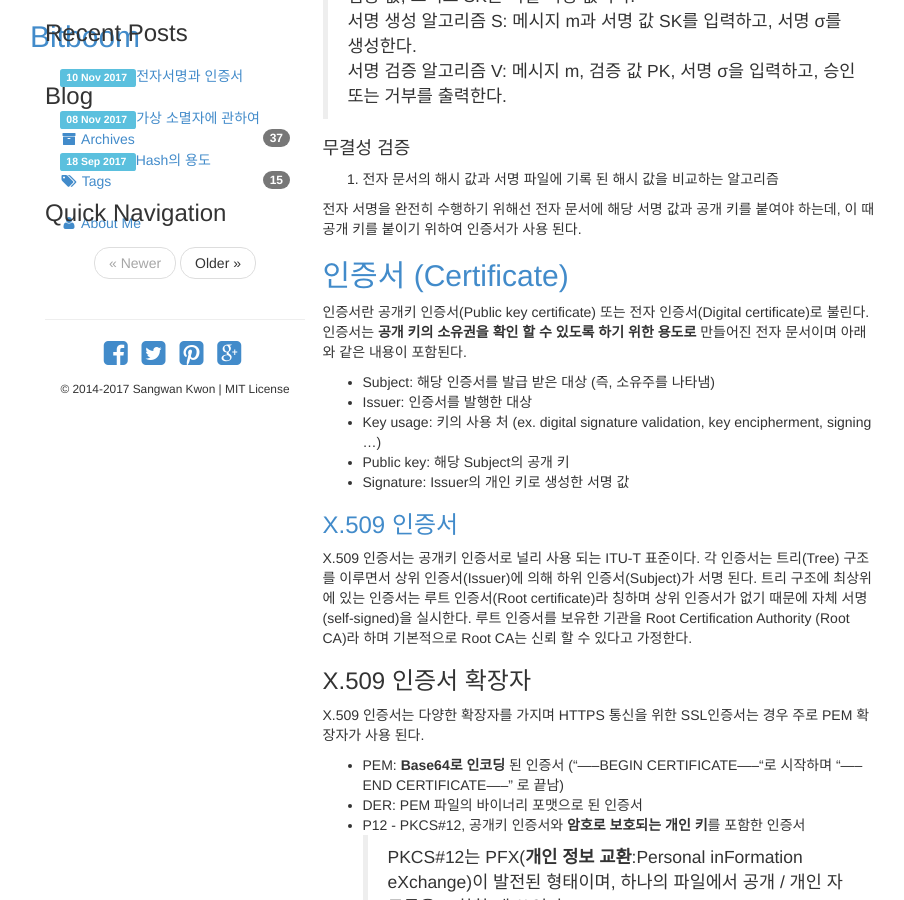
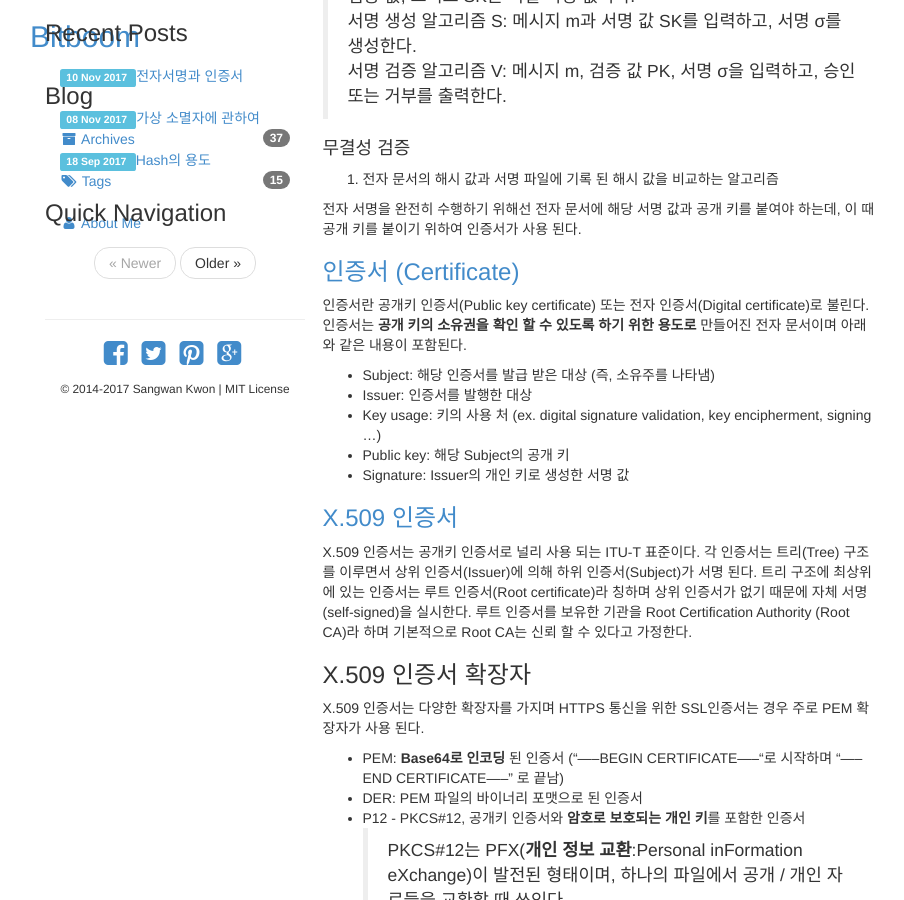
Before and after one commit to bitboom/bitboom.github.io, a Jekyll site: the page built from _posts/2017-11-10-certificate-basis.md, in a window 1280 px wide and 900 px high, scrolled down 824 px. Shown: the whole window, without its empty margins (40-944 px from the left). Built offline with Jekyll 4.4.1, drawn with Linux system fonts in a browser that asks for light colours.

```diff
--- a/_posts/2017-11-10-certificate-basis.md
+++ b/_posts/2017-11-10-certificate-basis.md
@@ -36,7 +36,7 @@ tags: [digital signature]
 
  전자 서명을 완전히 수행하기 위해선 전자 문서에 해당 서명 값과 공개 키를 붙여야 하는데, 이 때 공개 키를 붙이기 위하여 인증서가 사용 된다.
 
-## [인증서 (Certificate)][3]
+### [인증서 (Certificate)][3]
  인증서란 공개키 인증서(Public key certificate) 또는 전자 인증서(Digital certificate)로 불린다. 인증서는 **공개 키의 소유권을 확인 할 수 있도록 하기 위한 용도로** 만들어진 전자 문서이며 아래와 같은 내용이 포함된다.
 -	Subject: 해당 인증서를 발급 받은 대상 (즉, 소유주를 나타냄)
 -	Issuer: 인증서를 발행한 대상
```
